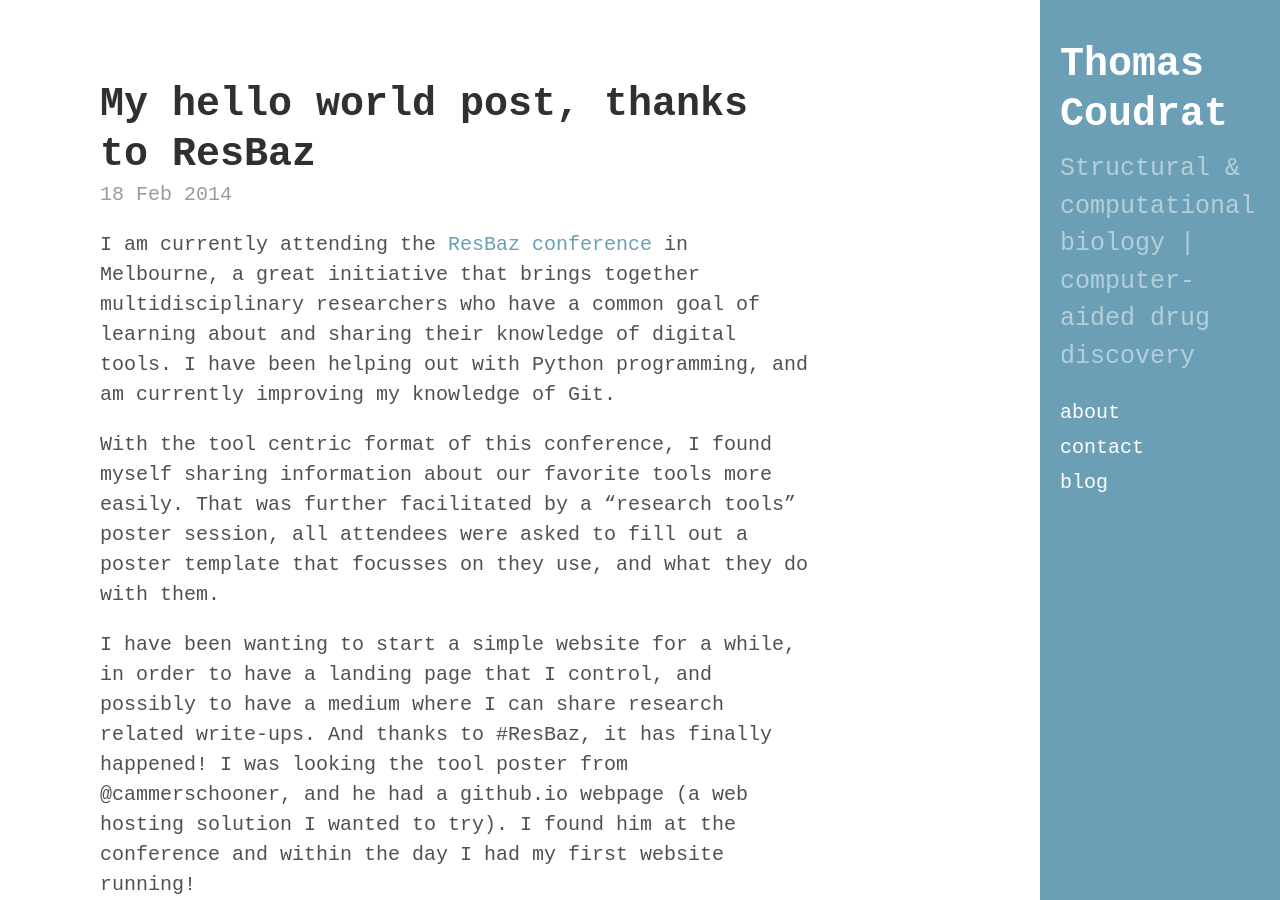
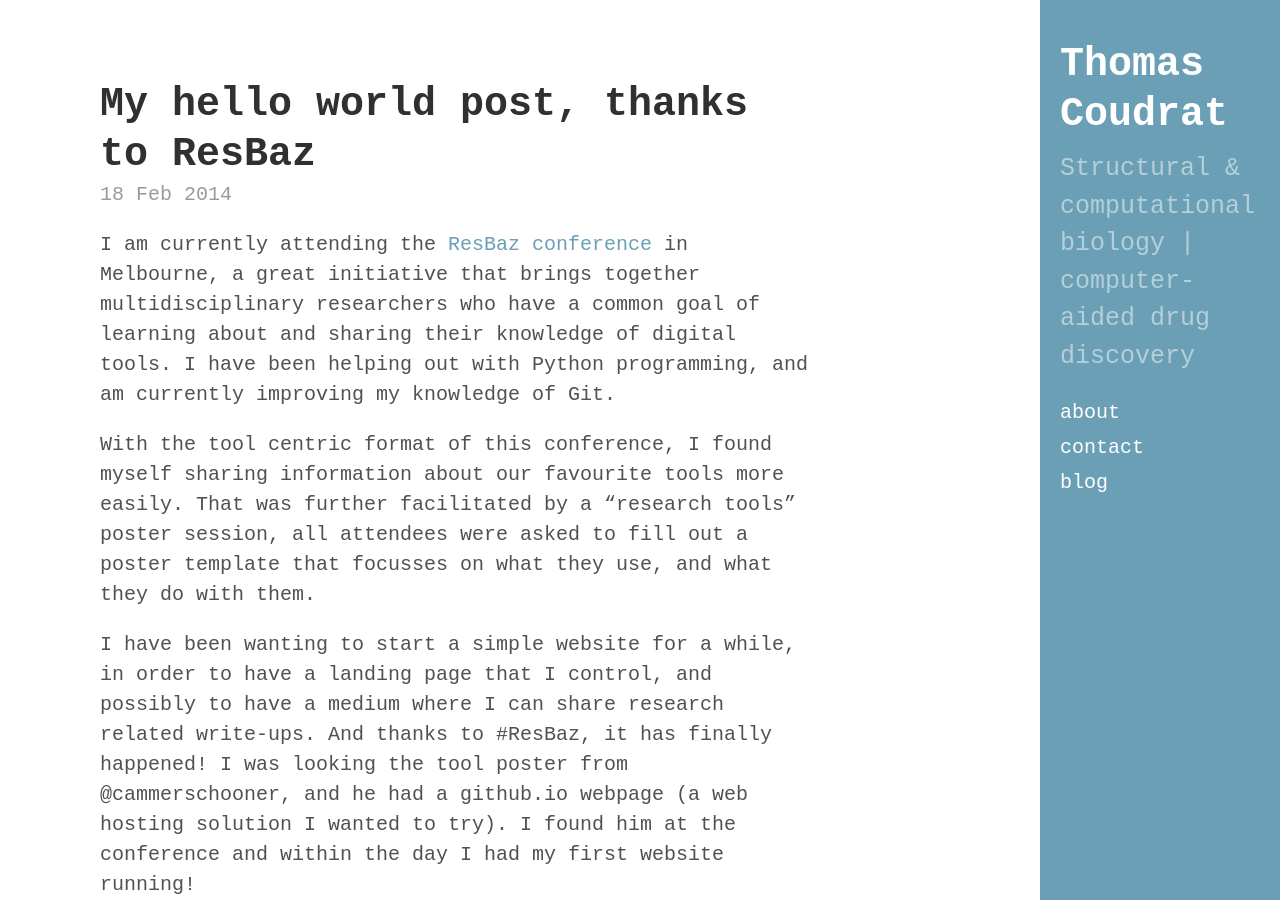
Before and after one commit to thomas-coudrat/thomas-coudrat.github.io, a Jekyll site: the page built from _posts/2014-02-18-Site-in-construction.md, in a window 1280 px wide and 900 px high. Built offline with Jekyll 4.4.1, drawn with Linux system fonts in a browser that asks for light colours; Markdown is read by kramdown in place of the engine named in the settings.

Commit message:
Just started using spell check with Vim, amazing! (fixed the mistakes)

```diff
--- a/_posts/2014-02-18-Site-in-construction.md
+++ b/_posts/2014-02-18-Site-in-construction.md
@@ -10,10 +10,10 @@ have been helping out with Python programming, and am currently improving my
 knowledge of Git.
 
 With the tool centric format of this conference, I found myself sharing
-information about our favorite tools more easily. That was further
+information about our favourite tools more easily. That was further
 facilitated by a "research tools" poster session, all attendees were asked to
-fill out a poster template that focusses on they use, and what they do with
-them.
+fill out a poster template that focusses on what they use, and what they do
+with them.
 
 I have been wanting to start a simple website for a while, in order to have a
 landing page that I control, and possibly to have a medium where I can share
```
